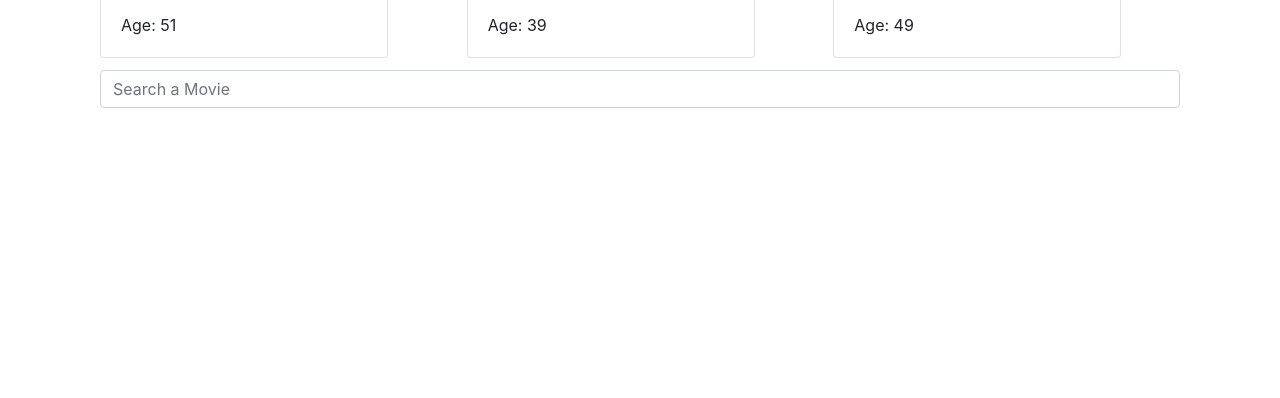
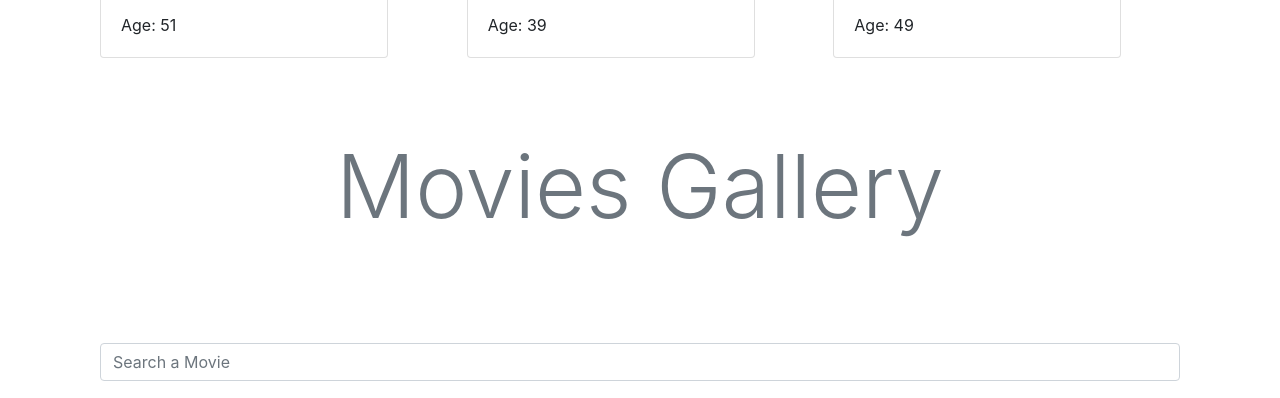
Before and after one commit to hodayale/moovi-app, a React (Create React App) app: page / in a window 1280 px wide. Shown: the part 915-1313 px from the top of the page. Before the commit the page ends 1043 px from the top, so only its background shows below. Built offline with nearby package versions, Linux system fonts and the light colour scheme.

Commit message:
Create MovieView and seperate code from ActorView

```diff
--- a/package.json
+++ b/package.json
@@ -12,6 +12,7 @@
     "react": "^17.0.1",
     "react-bootstrap": "^1.4.3",
     "react-dom": "^17.0.1",
+    "react-router-dom": "^5.2.0",
     "react-scripts": "4.0.1",
     "web-vitals": "^0.2.4"
   },
--- a/src/App.js
+++ b/src/App.js
@@ -4,6 +4,8 @@ import { Container } from 'react-bootstrap';
 import ActorsView from './Components/ActorsView';
 import Actor from './data-model/Actor';
 import axios from 'axios';
+import { HashRouter } from 'react-router-dom';
+import MovieView from './Components/MovieView';
 
 const App = () => {
   const [actorsData, setActorsData] = React.useState([]);
@@ -17,9 +19,12 @@ const App = () => {
   }, []);
 
   return (
-    <Container>
-      <ActorsView actors={actorsData}/>
-    </Container>
+    <HashRouter>
+      <Container>
+        <ActorsView actors={actorsData}/>
+        <MovieView />
+      </Container>
+    </HashRouter>
   );
 }
 
--- a/src/Components/ActorsView.js
+++ b/src/Components/ActorsView.js
@@ -1,61 +1,17 @@
 import './ActorsView.css'
-import axios from 'axios';
 import React from 'react';
 import { CardColumns, Col, Container, Form, Jumbotron, Row } from 'react-bootstrap';
-import Movie from '../data-model/Movie';
 import ActorCard from './ActorCard';
-import LiveSearchBox from './LiveSearchBox';
-import MovieCard from './MovieCard';
 
 const ActorsView = (props) => {
     const {actors} = props;
     const [filter, setFilter] = React.useState('');
-    const [results, setResults] = React.useState([]);
-    const [selectedMovie, setselectedMovie] = React.useState([]);
-
-    //const staticMovieJson = ["Wonder Woman", "Skylines", "Breach", "Monster Hunter"];
-
-    const searchMovie = (searchText) => {
-        if(!searchText) {
-            setResults([]);
-            return;
-        }
-
-        axios.get(`https://api.themoviedb.org/3/search/movie?api_key=08442e61ff4b1a9dadac378c430aabf7&query=${searchText}`)
-                .then((res) => {
-                    const namesAndId = res.data.results.map((item) => {return {name: item.title, id: item.id}});
-                    setResults(namesAndId);
-                });
-
-        // const searchResults = staticMovieJson.filter((movie) => { return movie.toLowerCase().includes(searchText.toLowerCase()); });
-        // setResults(searchResults);
-    }
-
-    const addMovie = (index) => {
-        setResults([]);
-
-        const movie = results[index];
-        axios.get(`https://api.themoviedb.org/3/movie/${movie.id}?api_key=08442e61ff4b1a9dadac378c430aabf7&append_to_response=images,credits`)
-                .then((res) => {
-                    const director = res.data.credits.crew.find(item => item.known_for_department === "Directing");
-                    let mainStars = "";
-                    for(let i=0; i<2; i++){
-                        mainStars += res.data.credits.cast[i] != undefined ? res.data.credits.cast[i].name + (i === 1 ? "" : ", " ): "";
-                    }
-                    //const star = res.data.credits.cast[0] != undefined ? res.data.credits.cast[0].name : "";
-                    const movie = new Movie(res.data.id, res.data.title, res.data.runtime, `https://image.tmdb.org/t/p/w200${res.data.poster_path}`, director != undefined ? director.name : "", mainStars);
-                    setselectedMovie(selectedMovie.concat(movie));
-                })
-        // setselectedMovie(selectedMovie.concat(movie));
-    }
 
     const actorArr = actors.map( (actor, i) =>
         <ActorCard filter={filter} keyIndex={i} picture={actor.picture} imdbLink={actor.imdbLink} fullName={actor.fullName} age={actor.getAge()}/>
     );
 
-    const movieCards = selectedMovie.map((movie, index) =>
-        <MovieCard id={movie.id} name={movie.name} lengthInMin={movie.lengthInMin} poster={movie.poster} director={movie.director} mainStars={movie.mainStars}/>
-    );
+
 
     return(
         <Container>
@@ -75,13 +31,6 @@ const ActorsView = (props) => {
             <CardColumns>
                 {actorArr}
             </CardColumns>
-            <LiveSearchBox placeholderText="Search a Movie" results={results}
-                        searchTextChanged={searchMovie}
-                        resultSelected={addMovie}/>
-            <CardColumns className="c-movie-view">
-                {movieCards}
-            </CardColumns>
-
         </Container>
     )
 }
--- /dev/null
+++ b/src/Components/MovieView.js
@@ -0,0 +1,61 @@
+import React from 'react';
+import { CardColumns, Container, Jumbotron } from 'react-bootstrap';
+import axios from 'axios';
+import Movie from '../data-model/Movie';
+import LiveSearchBox from './LiveSearchBox';
+import MovieCard from './MovieCard';
+
+const MovieView = () => {
+    const [selectedMovie, setselectedMovie] = React.useState([]);
+    const [results, setResults] = React.useState([]);
+
+    const searchMovie = (searchText) => {
+        if(!searchText) {
+            setResults([]);
+            return;
+        }
+
+        axios.get(`https://api.themoviedb.org/3/search/movie?api_key=08442e61ff4b1a9dadac378c430aabf7&query=${searchText}`)
+                .then((res) => {
+                    const namesAndId = res.data.results.map((item) => {return {name: item.title, id: item.id}});
+                    setResults(namesAndId);
+                });
+    }
+
+    const addMovie = (index) => {
+        setResults([]);
+
+        const movie = results[index];
+        axios.get(`https://api.themoviedb.org/3/movie/${movie.id}?api_key=08442e61ff4b1a9dadac378c430aabf7&append_to_response=images,credits`)
+                .then((res) => {
+                    const director = res.data.credits.crew.find(item => item.known_for_department === "Directing");
+                    let mainStars = "";
+                    for(let i=0; i<2; i++){
+                        mainStars += res.data.credits.cast[i] != undefined ? res.data.credits.cast[i].name + (i === 1 ? "" : ", " ): "";
+                    }
+                    //const star = res.data.credits.cast[0] != undefined ? res.data.credits.cast[0].name : "";
+                    const movie = new Movie(res.data.id, res.data.title, res.data.runtime, `https://image.tmdb.org/t/p/w200${res.data.poster_path}`, director != undefined ? director.name : "", mainStars);
+                    setselectedMovie(selectedMovie.concat(movie));
+                })
+    }
+
+    const movieCards = selectedMovie.map((movie, index) =>
+        <MovieCard id={movie.id} name={movie.name} lengthInMin={movie.lengthInMin} poster={movie.poster} director={movie.director} mainStars={movie.mainStars}/>
+    );
+
+    return(
+        <Container>
+            <Jumbotron className="bg-white">
+                <h1 className="text-center text-secondary display-2">Movies Gallery</h1>
+            </Jumbotron>
+            <LiveSearchBox placeholderText="Search a Movie" results={results}
+                        searchTextChanged={searchMovie}
+                        resultSelected={addMovie}/>
+            <CardColumns className="c-movie-view">
+                {movieCards}
+            </CardColumns>
+        </Container>
+    );
+}
+
+export default MovieView;
```
Also changed, not shown: 2 other files (tests, documents, lock files or other folders).
